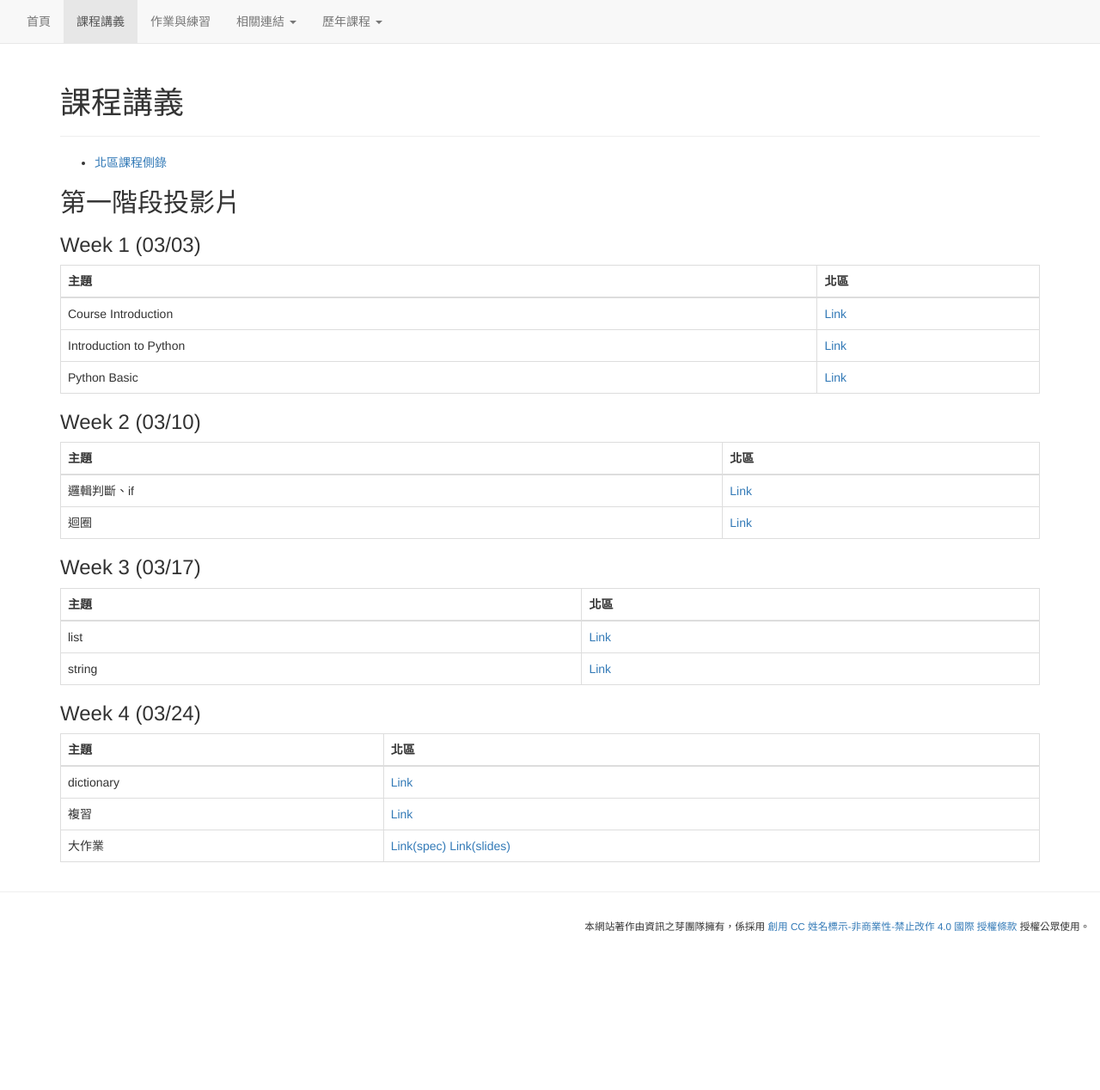
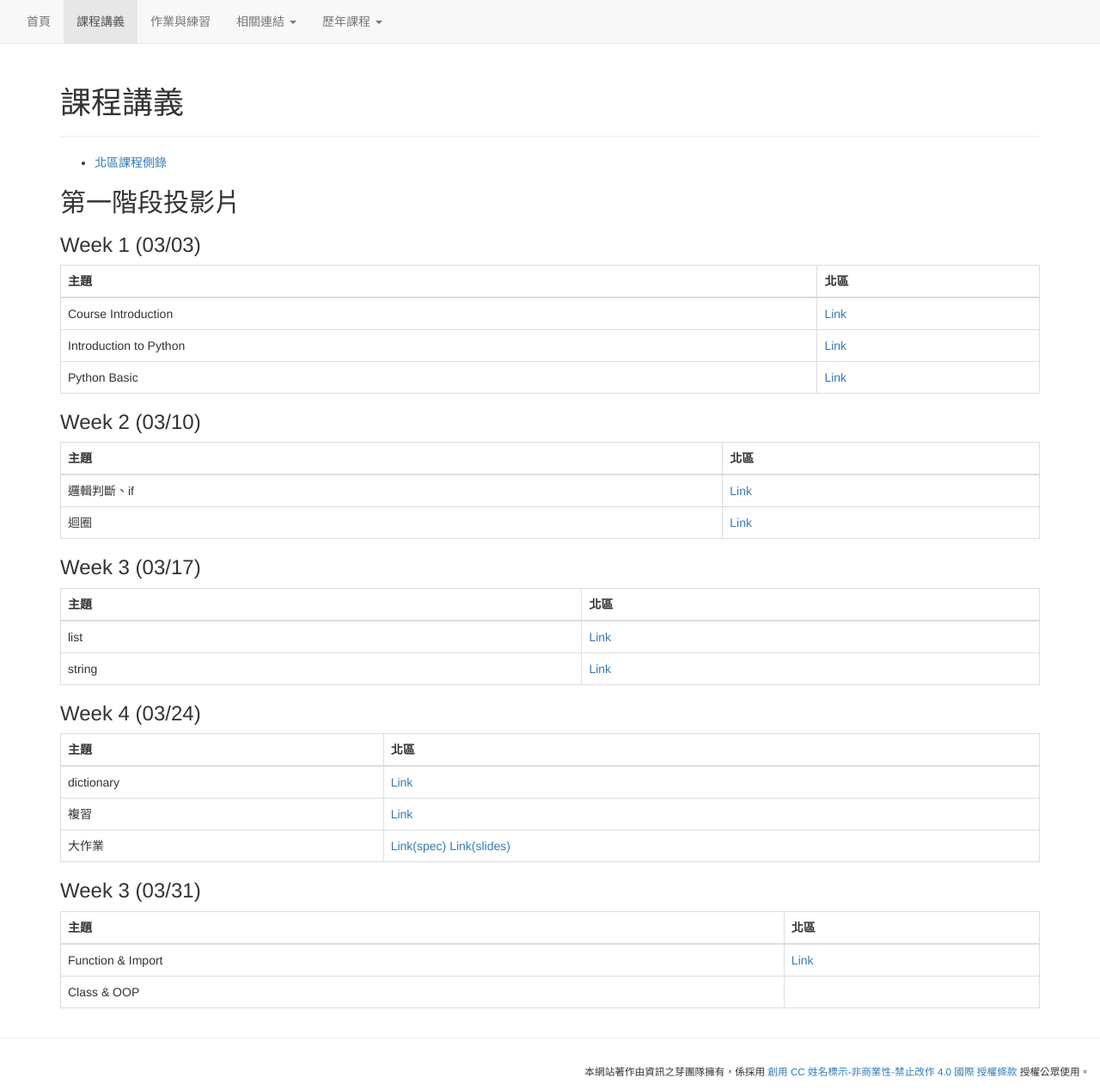
Before and after one commit to tw-csie-sprout/py2025, a Jekyll site: the page built from slides.md, in a window 1280 px wide and 1268 px high. Shown: the whole window at 86% size. Built offline with Jekyll 4.4.1, drawn with Linux system fonts in a browser that asks for light colours.

Commit message:
Update slides.md

```diff
--- a/slides.md
+++ b/slides.md
@@ -41,3 +41,11 @@ title: "課程講義"
 | dictionary | [Link](https://drive.google.com/file/d/1L87_eVlYXFo2ybbQN79xOboPXEcs8Lcv/view?usp=sharing)|
 | 複習 | [Link](https://drive.google.com/file/d/1lhj3YwVQQ3E_cC1dIrkiDp9rmUmr3chj/view?usp=drive_link)|
 | 大作業 | [Link(spec)](https://hackmd.io/@poo/rytyawJTp) [Link(slides)](https://www.canva.com/design/DAFzpVtnHFY/3cAeQmeAO31-h6FbVXdmyA/view?utm_content=DAFzpVtnHFY&utm_campaign=designshare&utm_medium=link&utm_source=editor)|
+
+### Week 3 (03/31)
+
+{: .table .table-bordered}
+| 主題 | 北區 |
+| --- | --- |
+| Function & Import | [Link](https://drive.google.com/file/d/1_0A1JNrGVCNI49pzpCm-9HokZqH_tyje/view?usp=sharing)
+| Class & OOP | |
```
